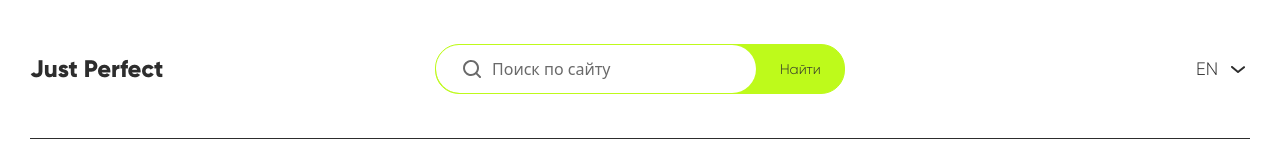
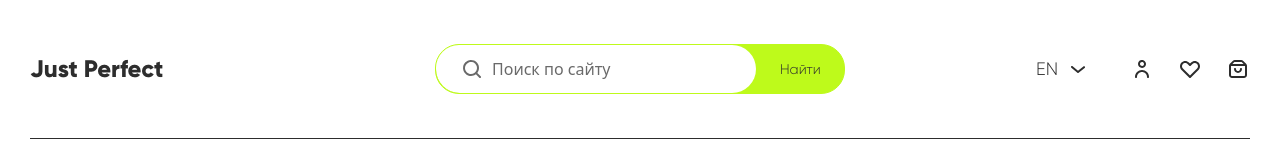
Before and after one commit to sSquareLogic/just-perfect, a Next.js app: page / in a window 1280 px wide. Shown: the top 160 px of the page. Built offline with nearby package versions, Linux system fonts and the light colour scheme.

Commit message:
header finished

```diff
--- a/components/header/Header.tsx
+++ b/components/header/Header.tsx
@@ -1,5 +1,6 @@
 import Container from "../Container";
 import Language from "./Language";
+import Links from "./Links";
 import SearchBar from "./SearchBar";
 import Title from "./Title";
 
@@ -9,8 +10,9 @@ const Header = () => {
       <Container className="grid grid-cols-HEADER gap-8 items-center py-11 border-b border-b-BLACK border-solid">
         <Title />
         <SearchBar />
-        <div className="justify-self-end">
+        <div className="justify-self-end flex gap-10 items-center">
           <Language />
+          <Links />
         </div>
       </Container>
     </header>
--- /dev/null
+++ b/components/header/LinkItem.tsx
@@ -0,0 +1,27 @@
+import Link from "next/link";
+import Image from "next/image";
+
+interface IProps {
+  link: string;
+  src: string;
+}
+
+const LinkItem = ({ link, src }: IProps) => {
+  return (
+    <li>
+      <Link href={link}>
+        <Image
+          src={src}
+          alt={src}
+          width={24}
+          height={24}
+          unoptimized
+          unselectable="off"
+          className="w-6 h-6 object-contain"
+        />
+      </Link>
+    </li>
+  );
+};
+
+export default LinkItem;
--- /dev/null
+++ b/components/header/Links.tsx
@@ -0,0 +1,14 @@
+import Link from "next/link";
+import Image from "next/image";
+import LinkItem from "./LinkItem";
+const Links = () => {
+  return (
+    <ul className="links flex items-center gap-6">
+      <LinkItem link="/user" src={"/assets/icons/user.svg"} />
+      <LinkItem link="/favourites" src={"/assets/icons/favourite.svg"} />
+      <LinkItem link="/cart" src={"/assets/icons/cart.svg"} />
+    </ul>
+  );
+};
+
+export default Links;
```
